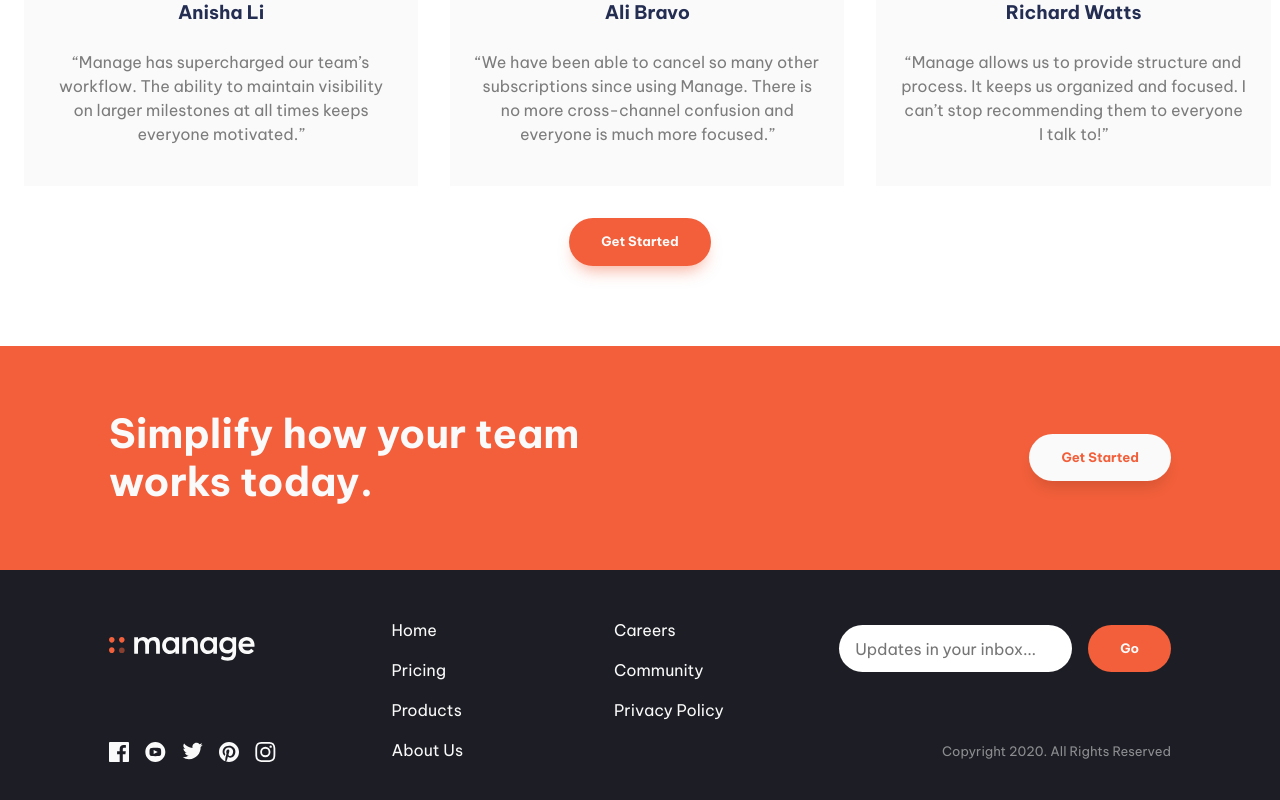
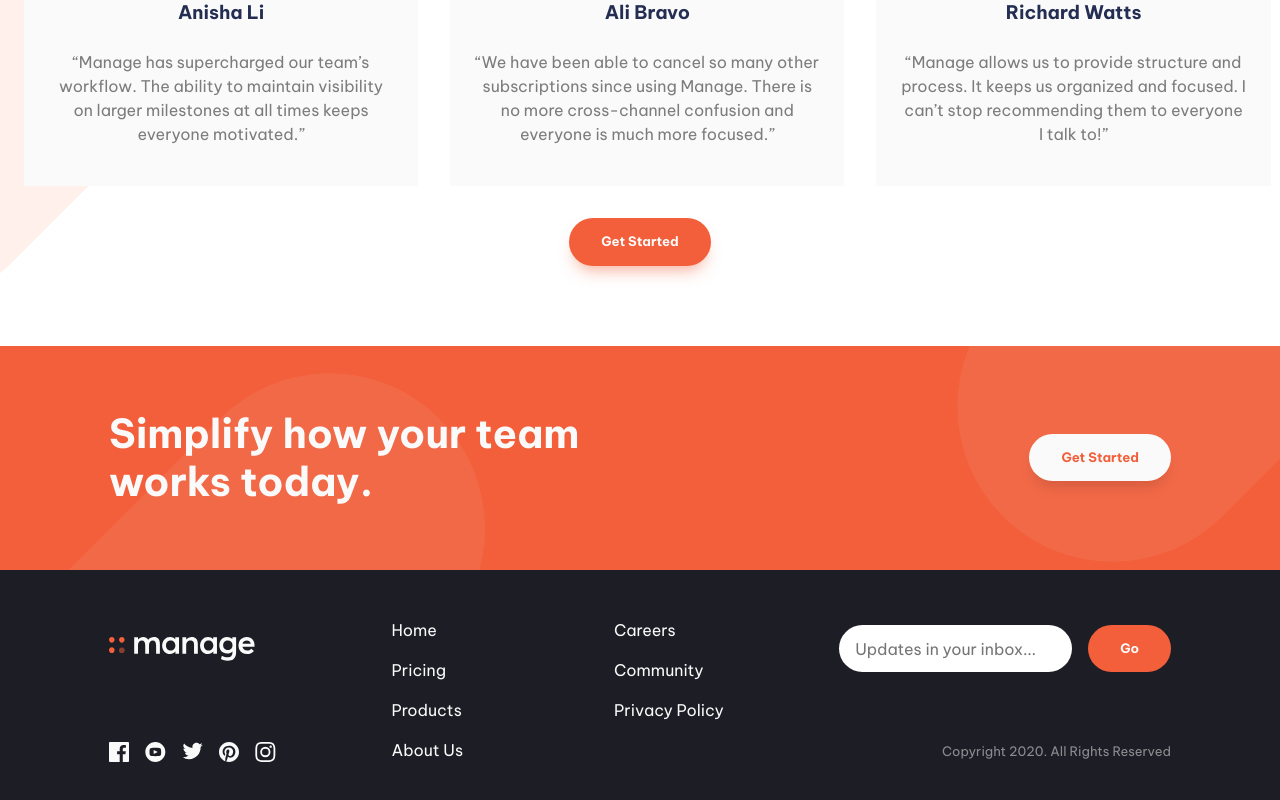
Before and after one commit to shrigel/manage-landing-page, a React (Vite) app: page / in a window 1280 px wide. Shown: the part 1488-2288 px from the top of the page. Built offline with nearby package versions, Linux system fonts and the light colour scheme.

Commit message:
feat: implement global styles, section layouts, and Logo component

```diff
--- a/src/index.css
+++ b/src/index.css
@@ -28,6 +28,10 @@ body {
     display: flex;
     flex-direction: column;
     overflow-x: hidden;
+    background-image: url('./images/bg-tablet-pattern.svg'), url('./images/bg-tablet-pattern.svg');
+    background-repeat: no-repeat, no-repeat;
+    background-position: top -3rem right -5rem, bottom 30% left -15rem;
+    background-size: 25rem auto, 25rem auto;
 }
 
 a {
@@ -58,6 +62,11 @@ picture {
 }
 
 @media (min-width: 56rem) {
+    body {
+        background-position: top -6rem right -5rem, bottom 30% left -17.5rem;
+        background-size: 45rem auto, 40rem auto;
+    }
+
     .container {
         max-width: 69.375rem;
         margin-inline: auto;
--- a/src/styles/sections.css
+++ b/src/styles/sections.css
@@ -161,6 +161,9 @@
 .cta {
     margin-block-start: 2.5rem;
     background-color: var(--orange-400);
+    background-image: url('../images/bg-simplify-section-mobile.svg');
+    background-repeat: no-repeat;
+    background-position: left center;
 }
 
 .cta__container {
@@ -269,6 +272,11 @@
     }
 
     /* CTA Section */
+    .cta {
+        background-image: url('../images/bg-simplify-section-desktop.svg');
+        background-position: center left;
+    }
+
     .cta__container {
         flex-direction: row;
         justify-content: space-between;
```
Also changed, not shown: src/components/ui/Logo.jsx (+2 -2 lines), preview.jpg (added).
